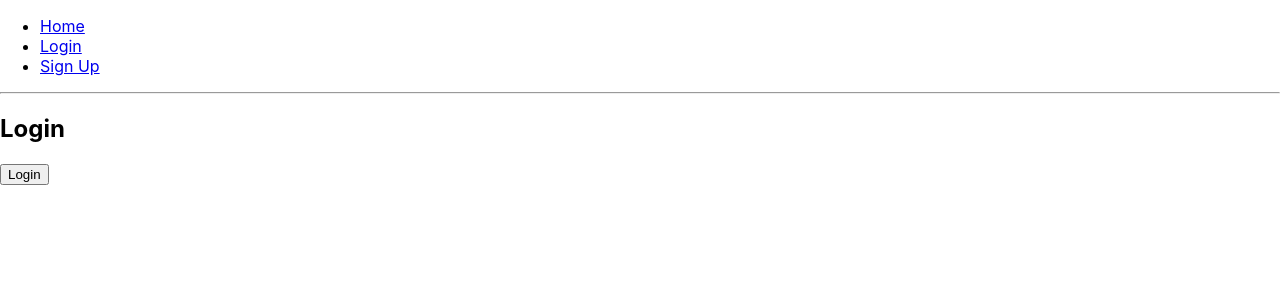
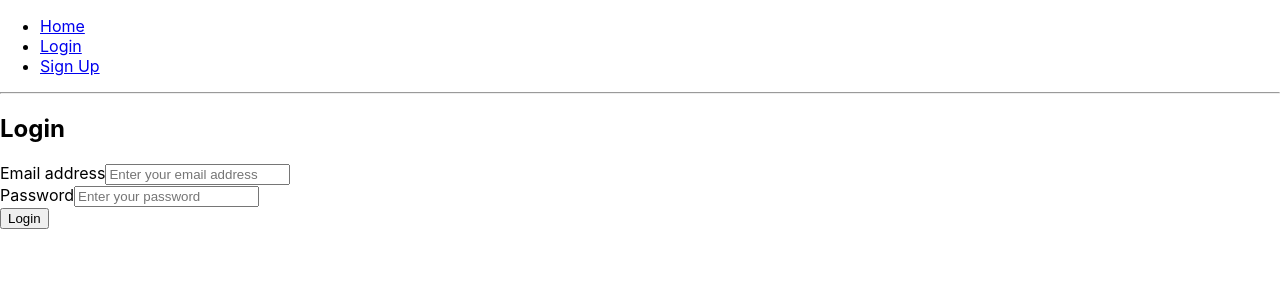
Before and after one commit to Rian-Sanjaya/sellmystuff, a React (Create React App) app: page /login in a window 1280 px wide. Shown: the top 300 px of the page. Built offline with nearby package versions, Linux system fonts and the light colour scheme.

Commit message:
login form and token

```diff
--- a/package.json
+++ b/package.json
@@ -3,6 +3,7 @@
   "version": "0.1.0",
   "private": true,
   "dependencies": {
+    "axios": "^0.18.0",
     "react": "^16.8.6",
     "react-dom": "^16.8.6",
     "react-redux": "^7.0.2",
--- a/src/actions/authActions.js
+++ b/src/actions/authActions.js
@@ -1,4 +1,4 @@
-export const checkLogin = () => {
+export const loginSuccess = () => {
   return dispatch => {
     dispatch({
       type: 'LOGIN_SUCCESS',
--- a/src/components/allstuff.js
+++ b/src/components/allstuff.js
@@ -1,10 +1,29 @@
 import React from 'react';
-// import { connect } from 'react-redux';
+import axios from 'axios';
 import Navigation from './navigation';
+import { loadAuth } from '../helper/localStorage';
 
 class AllStuff extends React.Component {
   constructor(props) {
     super(props);
+  }
+
+  componentDidMount() {
+    const authStorage = loadAuth();
+    const { token } = authStorage;
+    const authString = 'Bearer ' + token;
+
+    axios.get("http://localhost:3000/api/stuff", {
+      headers: {
+        Authorization: authString
+      }
+    })
+    .then( res => {
+      if (res.status && res.status === 200) {
+        console.log(res.data);
+      }
+    })
+    .catch( err => console.log(err) );
   }
 
   render() {
--- a/src/components/login.js
+++ b/src/components/login.js
@@ -4,29 +4,63 @@
 import React from 'react';
 import { Redirect } from 'react-router-dom';
 import { connect } from 'react-redux';
+import axios from 'axios';
+
 import Navigation from './navigation';
-import { checkLogin } from '../actions/authActions';
+import { loginSuccess } from '../actions/authActions';
 import { saveAuth } from '../helper/localStorage';
+
+const RESET_VALUES = { email: '', password: '' };
 
 class Login extends React.Component {
   constructor(props) {
     super(props);
 
     this.state = {
-      redirectToReferrer: false
+      redirectToReferrer: false ,
+      loginData: Object.assign({}, RESET_VALUES),
+      error: ''
     };
 
-    this.login = this.login.bind(this);
+    this.handleLogin = this.handleLogin.bind(this);
+    this.handleChange = this.handleChange.bind(this);
   }
 
-  login() {
+  handleChange(e) {
+    const target = e.target;
+    const value = target.value;
+    const name = target.name;
+
+    this.setState(( prevState ) => {
+      prevState.loginData[name] = value;
+      return { loginData: prevState.loginData };
+    });
+  }
+
+  handleLogin(e) {
     // auth.authenticate(() => {
     //   this.setState({ redirectToReferrer: true });
     //   // console.log("loged in");
     // });
 
-    saveAuth();
-    this.props.checkLogin();
+    e.preventDefault();
+
+    const { email, password } = this.state.loginData;
+    const data = {
+      email: email,
+      password: password
+    }
+    // console.log("isi data: ", data);
+
+    axios.post("http://localhost:3000/api/auth/login", data)
+    .then( res => {
+      if (res.status && res.status === 200) {
+        // console.log(res);
+        saveAuth(res.data);
+        this.props.loginSuccess();
+      }
+    })
+    .catch( err => console.log(err) );
   }
 
   render() {
@@ -45,17 +79,41 @@ class Login extends React.Component {
       <div>
         <Navigation />
         <h2>Login</h2>
-        {/* <button
-          onClick={
-            () => {
-              auth.isAuthenticated = true;
-              this.props.history.push("/allStuff");
-            }
-          }
-        > */}
-        <button onClick={this.login}>
+        <form>
+          <label>
+            <span className="login-label">Email address</span>
+            <input
+              type="email"
+              name="email"
+              placeholder="Enter your email address"
+              value={this.state.loginData.email}
+              onChange={this.handleChange}
+              required
+            />
+          </label>
+          <br />
+          <label>
+            <span className="login-label">Password</span>
+            <input
+              type="password"
+              name="password"
+              placeholder="Enter your password"
+              value={this.state.loginData.password}
+              onChange={this.handleChange}
+              required
+            />
+          </label>
+          <br />
+          <input
+            className="login-button"
+            type="submit"
+            value="Login"
+            onClick={this.handleLogin}
+          />
+        </form>
+        {/* <button onClick={this.login}>
           Login
-        </button>
+        </button> */}
       </div>
     );
   }
@@ -69,7 +127,7 @@ const mapStateToProps = (state, props) => {
 };
 
 const mapActionsToProps = {
-  checkLogin: checkLogin
+  loginSuccess: loginSuccess
 };
 
 export default connect(mapStateToProps, mapActionsToProps)(Login);
--- a/src/helper/localStorage.js
+++ b/src/helper/localStorage.js
@@ -12,9 +12,9 @@ export const loadAuth = () => {
   }
 };
 
-export const saveAuth = () => {
+export const saveAuth = (val) => {
   try {
-    const state = { shazam_: 'abc' };
+    const state = val;
     const serializedState = JSON.stringify(state);
     localStorage.setItem('@shazam', serializedState);
   } catch (err) {
```
Also changed, not shown: 1 other file (tests, documents, lock files or other folders).
